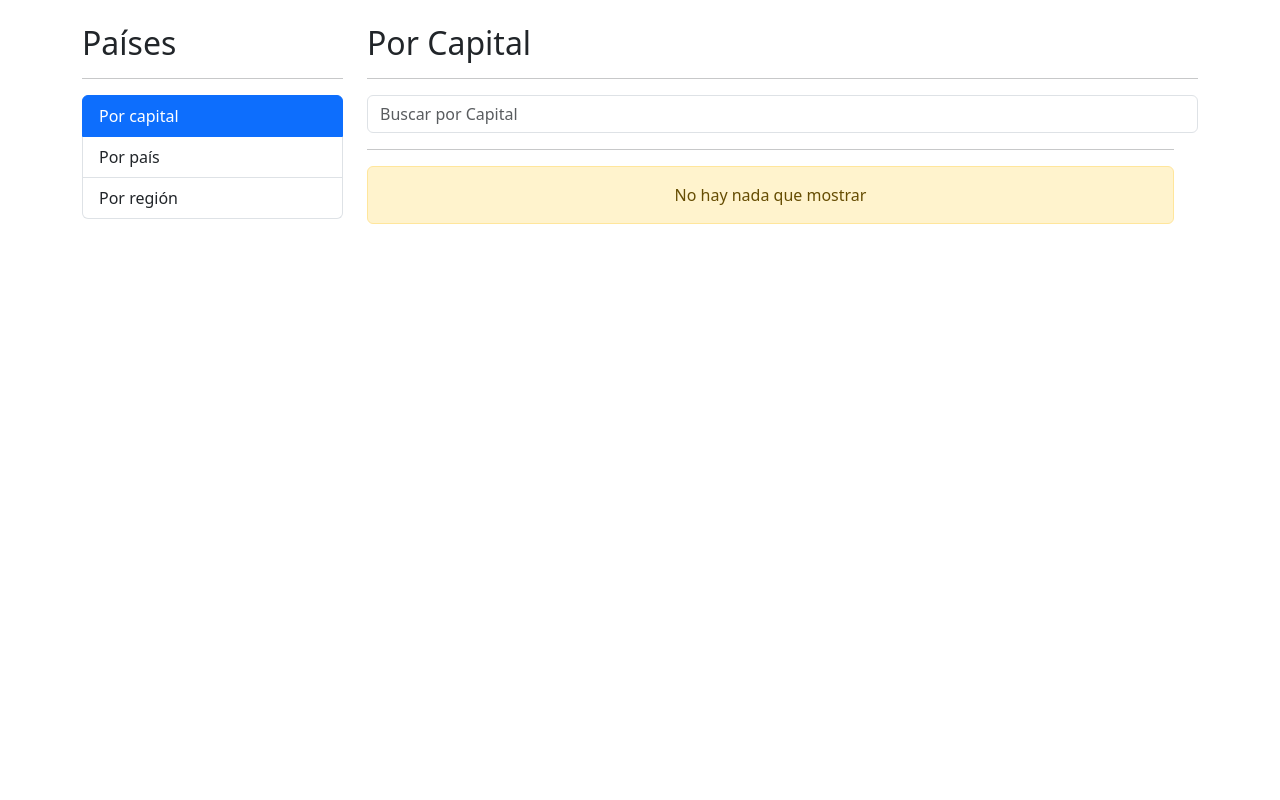
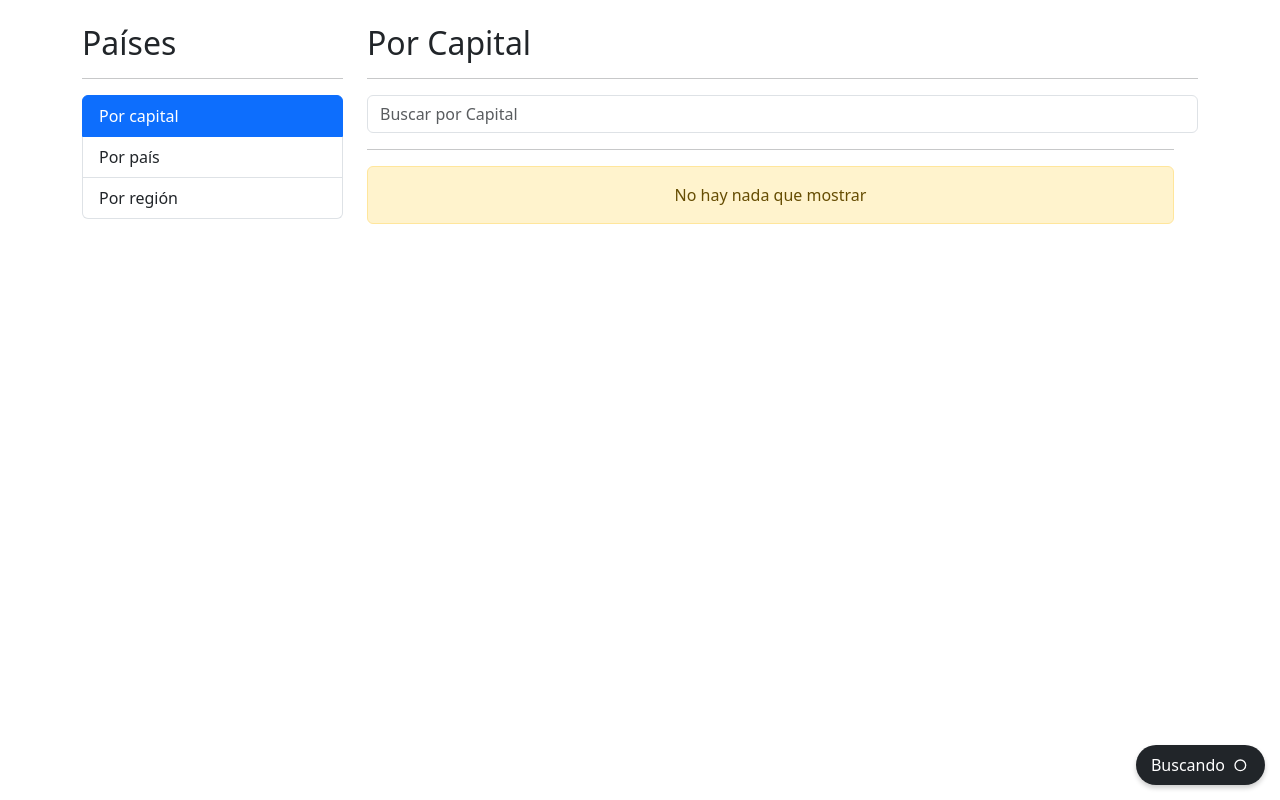
Before and after one commit to SANORTIZCA/countryApp, an Angular app: page /countries/by-capital in a window 1280 px wide. Built offline with nearby package versions, Linux system fonts and the light colour scheme.

Commit message:
Se crear el componente loadingSpinner

```diff
--- a/src/app/countries/pages/by-capital-page/by-capital-page.component.html
+++ b/src/app/countries/pages/by-capital-page/by-capital-page.component.html
@@ -12,6 +12,7 @@
 <div class="row">
   <div class="col">
     <hr>
+    <shared-loading-spinner></shared-loading-spinner>
     <countries-table [_countries]="_countries"></countries-table>
   </div>
 </div>
--- /dev/null
+++ b/src/app/shared/components/loading-spinner/loading-spinner.component.css
@@ -0,0 +1,16 @@
+.spinner-container{
+  align-items: center;
+  background-color: black;
+  border-radius: 20px;
+  bottom: 15px;
+  box-shadow: 0px 3px 5px rgba(0, 0, 0, 0.2);
+  color: white;
+  display: flex;
+  padding: 5px 10px;
+  position: fixed;
+  right: 15px;
+}
+
+span {
+  margin-left: 5px;
+}
--- /dev/null
+++ b/src/app/shared/components/loading-spinner/loading-spinner.component.html
@@ -0,0 +1,45 @@
+<div class="spinner-container bg-dark">
+  <span>Buscando</span>
+  <!-- By Sam Herbert (@sherb), for everyone. More @ http://goo.gl/7AJzbL -->
+  <svg width="30" height="30" viewBox="0 0 45 45" xmlns="http://www.w3.org/2000/svg" stroke="#fff">
+      <g fill="none" fill-rule="evenodd" transform="translate(1 1)" stroke-width="2">
+          <circle cx="22" cy="22" r="6" stroke-opacity="0">
+              <animate attributeName="r"
+                  begin="1.5s" dur="3s"
+                  values="6;22"
+                  calcMode="linear"
+                  repeatCount="indefinite" />
+              <animate attributeName="stroke-opacity"
+                  begin="1.5s" dur="3s"
+                  values="1;0" calcMode="linear"
+                  repeatCount="indefinite" />
+              <animate attributeName="stroke-width"
+                  begin="1.5s" dur="3s"
+                  values="2;0" calcMode="linear"
+                  repeatCount="indefinite" />
+          </circle>
+          <circle cx="22" cy="22" r="6" stroke-opacity="0">
+              <animate attributeName="r"
+                  begin="3s" dur="3s"
+                  values="6;22"
+                  calcMode="linear"
+                  repeatCount="indefinite" />
+              <animate attributeName="stroke-opacity"
+                  begin="3s" dur="3s"
+                  values="1;0" calcMode="linear"
+                  repeatCount="indefinite" />
+              <animate attributeName="stroke-width"
+                  begin="3s" dur="3s"
+                  values="2;0" calcMode="linear"
+                  repeatCount="indefinite" />
+          </circle>
+          <circle cx="22" cy="22" r="8">
+              <animate attributeName="r"
+                  begin="0s" dur="1.5s"
+                  values="6;1;2;3;4;5;6"
+                  calcMode="linear"
+                  repeatCount="indefinite" />
+          </circle>
+      </g>
+  </svg>
+</div>
--- a/src/app/shared/shared.module.ts
+++ b/src/app/shared/shared.module.ts
@@ -5,6 +5,7 @@
 import { AboutPageComponent } from './pages/about-page/about-page.component';
 import { ContactPageComponent } from './pages/contact-page/contact-page.component';
 import { HomePageComponent } from './pages/home-page/home-page.component';
+import { LoadingSpinnerComponent } from './components/loading-spinner/loading-spinner.component';
 import { SearchBoxComponent } from './components/search-box/search-box.component';
 import { SidebarComponent } from './components/sidebar/sidebar.component';
 
@@ -14,6 +15,7 @@
     AboutPageComponent,
     ContactPageComponent,
     HomePageComponent,
+    LoadingSpinnerComponent,
     SearchBoxComponent,
     SidebarComponent,
   ],
@@ -26,8 +28,9 @@
     AboutPageComponent,
     ContactPageComponent,
     HomePageComponent,
+    LoadingSpinnerComponent,
     SearchBoxComponent,
     SidebarComponent,
   ],
 })
-export class SharedModule { }
+export class SharedModule {}
```
Also changed, not shown: src/app/shared/components/loading-spinner/loading-spinner.component.ts (added, +11 -0 lines).
